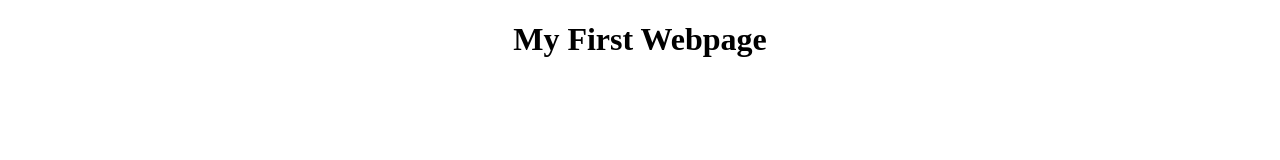
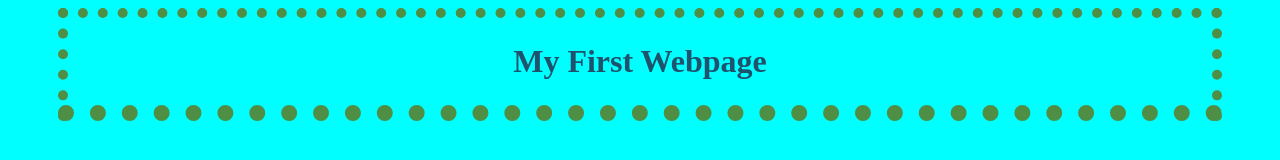
Before and after one commit to krod933-code/my-first-repo, a plain HTML site: page index.html in a window 1280 px wide. Drawn offline with Linux system fonts and the light colour scheme.

Commit message:
added changes to index.html

```diff
--- a/index.html
+++ b/index.html
@@ -5,8 +5,17 @@
     <meta name="viewport" content="width=device-width, initial-scale=1.0">
     <title>First Page</title>
     <style>
+        * {
+            background-color: cyan;
+        }
         h1 {
             text-align: center;
+            color: rgb(31, 82, 108);
+            border: 10px dotted rgb(79, 143, 69);
+            padding: 25px 60px;
+            margin: 0 50px;
+            border-block: 3px 3px;
+            border-block-end-width: 1rem;
         }
     </style>
 </head>
```
